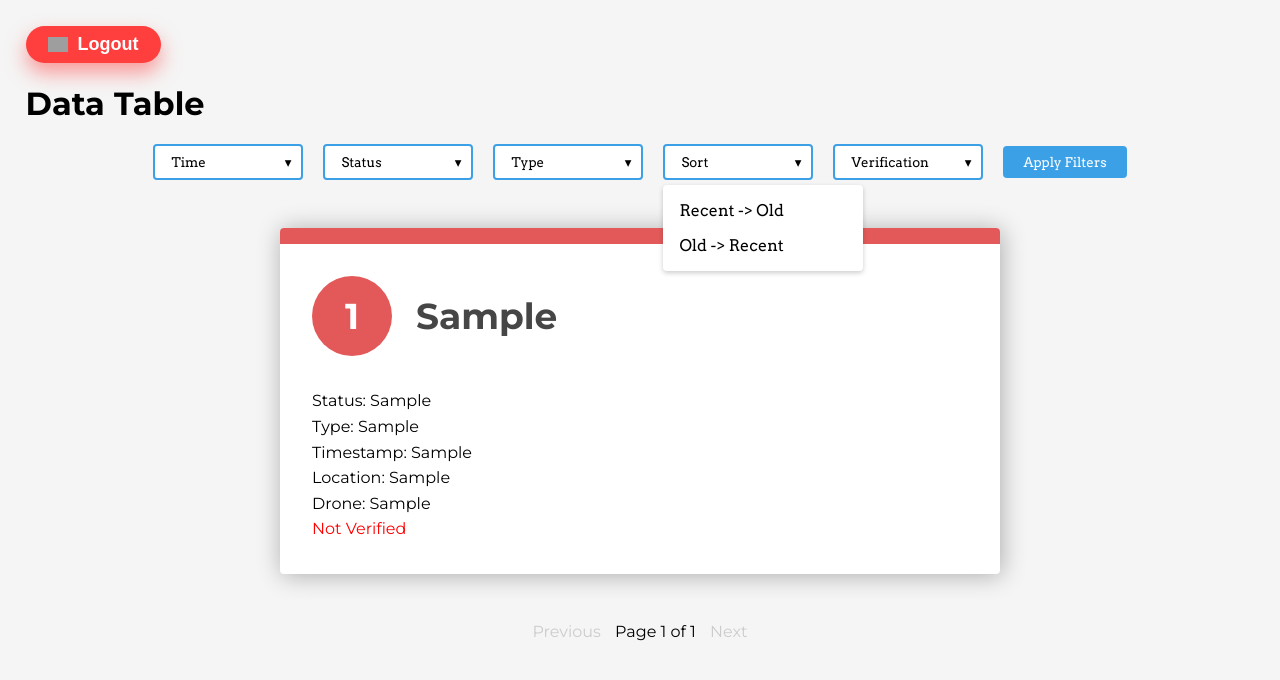
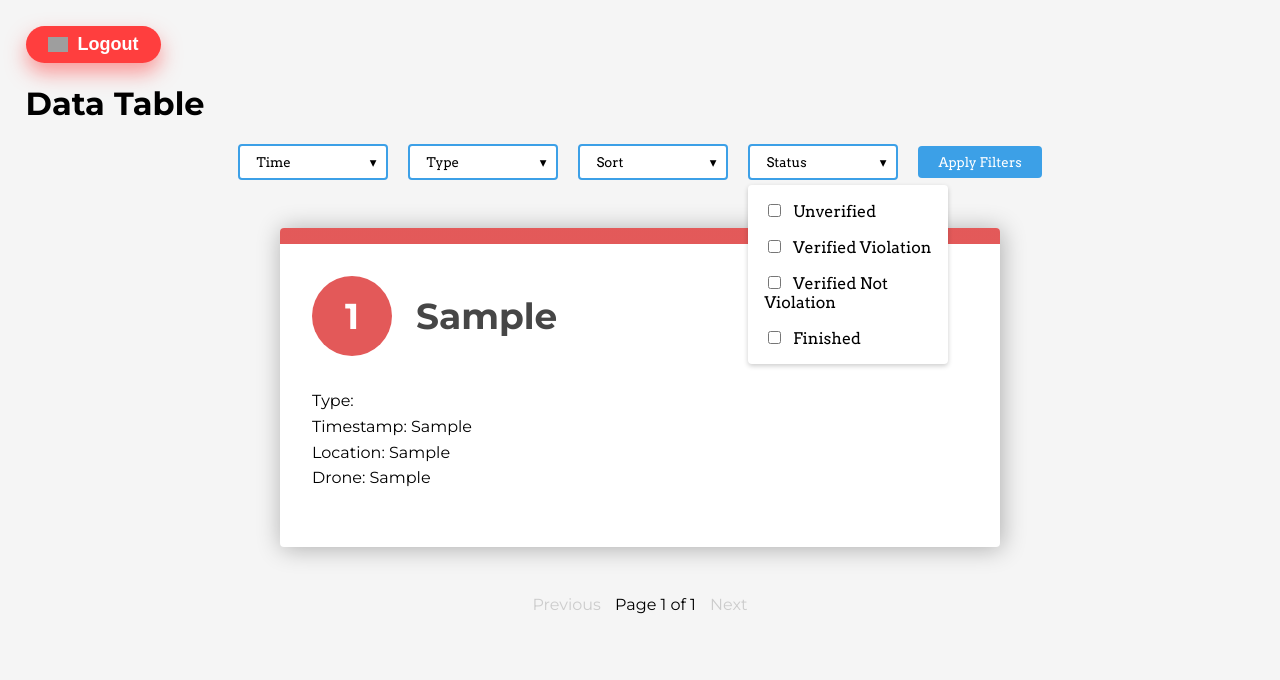
Before and after one commit to DaWanAnOnli/etle-app, a Django app: template main/templates/table.html in a window 1280 px wide, after a click on "Status". Shown: the top 680 px of the page. Run offline with Django 5.2, Linux system fonts and the light colour scheme; the template is opened without the code that fills it: most values are stand-ins (such as "Sample title", 1, 10 or a date in 2020); some libraries are stand-ins or nearby versions; grey boxes are pictures that could not be loaded.

Commit message:
fixed filter and placeholder values for status and type for table.html and details.html

```diff
--- a/main/templates/table.html
+++ b/main/templates/table.html
@@ -349,6 +349,31 @@
             color: white;
             display: block;
         }
+
+        .status-box {
+            display: inline-block;
+            color: #fff;
+            padding: 5px 10px;
+            border-radius: 4px;
+            margin-top: 10px;
+            font-weight: bold;
+        }
+
+        .status-0 {
+            background-color: red;
+        }
+
+        .status-1 {
+            background-color: blue;
+        }
+
+        .status-2 {
+            background-color: blue;
+        }
+
+        .status-3 {
+            background-color: green;
+        }
     </style>
 </head>
 <body>
@@ -374,28 +399,7 @@
                 <input type="hidden" name="time_filter" value="{{ filters.time_filter }}">
             </div>
 
-            <!-- Status Filter -->
-            <div class="dropdown">
-                <button type="button" class="dropdown-toggle">Status</button>
-                <div class="dropdown-menu">
-                    <label>
-                        <input type="checkbox" name="status_filter" value="0" {% if '0' in filters.status_filter %}checked{% endif %}>
-                        Status 0
-                    </label>
-                    <label>
-                        <input type="checkbox" name="status_filter" value="1" {% if '1' in filters.status_filter %}checked{% endif %}>
-                        Status 1
-                    </label>
-                    <label>
-                        <input type="checkbox" name="status_filter" value="2" {% if '2' in filters.status_filter %}checked{% endif %}>
-                        Status 2
-                    </label>
-                    <label>
-                        <input type="checkbox" name="status_filter" value="3" {% if '3' in filters.status_filter %}checked{% endif %}>
-                        Status 3
-                    </label>
-                </div>
-            </div>
+
 
             <!-- Type Filter -->
             <div class="dropdown">
@@ -403,15 +407,15 @@
                 <div class="dropdown-menu">
                     <label>
                         <input type="checkbox" name="type_filter" value="0" {% if '0' in filters.type_filter %}checked{% endif %}>
-                        Type 0
+                        Didn't Use a Helmet
                     </label>
                     <label>
                         <input type="checkbox" name="type_filter" value="1" {% if '1' in filters.type_filter %}checked{% endif %}>
-                        Type 1
+                        More than 2 Passengers
                     </label>
                     <label>
                         <input type="checkbox" name="type_filter" value="2" {% if '2' in filters.type_filter %}checked{% endif %}>
-                        Type 2
+                        Invalid Licence Plate Number
                     </label>
                 </div>
             </div>
@@ -429,15 +433,23 @@
             </div>
 
             <div class="dropdown">
-                <button type="button" class="dropdown-toggle">Verification</button>
+                <button type="button" class="dropdown-toggle">Status</button>
                 <div class="dropdown-menu">
                     <label>
-                        <input type="checkbox" name="is_verified_filter" value="1" {% if '1' in filters.is_verified_filter %}checked{% endif %}>
-                        Verified
+                        <input type="checkbox" name="status_filter" value="0" {% if '0' in filters.status_filter %}checked{% endif %}>
+                        Unverified
                     </label>
                     <label>
-                        <input type="checkbox" name="is_verified_filter" value="0" {% if '0' in filters.is_verified_filter %}checked{% endif %}>
-                        Not Verified
+                        <input type="checkbox" name="status_filter" value="1" {% if '1' in filters.status_filter %}checked{% endif %}>
+                        Verified Violation
+                    </label>
+                    <label>
+                        <input type="checkbox" name="status_filter" value="2" {% if '2' in filters.status_filter %}checked{% endif %}>
+                        Verified Not Violation
+                    </label>
+                    <label>
+                        <input type="checkbox" name="status_filter" value="3" {% if '3' in filters.status_filter %}checked{% endif %}>
+                        Finished
                     </label>
                 </div>
             </div>
@@ -450,26 +462,46 @@
     <ol style="--length: {{ data|length }}" role="list">
         {% for row in data %}
             <li style="--i: {{ forloop.counter }}">
-            {% if row.8 %}
-            <a>
+                {% if row.2 == 3 %}
                     <h3>{{ row.1 }}</h3>
-                <p>Status: {{ row.2 }}</p>
-                <p>Type: {{ row.3 }}</p>
+                    <p>
+                        Type:
+                        {% if row.3 == 0 %}Didn't Use a Helmet
+                        {% elif row.3 == 1 %}More than 2 Passengers
+                        {% elif row.3 == 2 %}Invalid Licence Plate Number
+                        {% endif %}
+                    </p>
                     <p>Timestamp: {{ row.4 }}</p>
                     <p>Location: {{ row.5 }}</p>
                     <p>Drone: {{ row.7 }}</p>
-            </a>
-                <p style="color: green;">Verified</p>
+                    <div class="status-box status-{{ row.2 }}">
+                        {% if row.2 == 0 %}Unverified
+                        {% elif row.2 == 1 %}Verified to be Violation
+                        {% elif row.2 == 2 %}Verified to be Not a Violation
+                        {% elif row.2 == 3 %}Finished
+                        {% endif %}
+                    </div>
                 {% else %}
                     <a href="/details/{{ row.0 }}/">
                         <h3>{{ row.1 }}</h3>
-                <p>Status: {{ row.2 }}</p>
-                <p>Type: {{ row.3 }}</p>
+                        <p>
+                            Type:
+                            {% if row.3 == 0 %}Didn't Use a Helmet
+                            {% elif row.3 == 1 %}More than 2 Passengers
+                            {% elif row.3 == 2 %}Invalid Licence Plate Number
+                            {% endif %}
+                        </p>
                         <p>Timestamp: {{ row.4 }}</p>
                         <p>Location: {{ row.5 }}</p>
                         <p>Drone: {{ row.7 }}</p>
+                        <div class="status-box status-{{ row.2 }}">
+                            {% if row.2 == 0 %}Unverified
+                            {% elif row.2 == 1 %}Verified to be Violation
+                            {% elif row.2 == 2 %}Verified to be Not a Violation
+                            {% elif row.2 == 3 %}Finished
+                            {% endif %}
+                        </div>
                     </a>
-                <p style="color: red;">Not Verified</p>
                 {% endif %}
             </li>
         {% endfor %}
```
Also changed, not shown: main/templates/details.html (+47 -13 lines), main/views.py (+23 -23 lines), postgresql_script.txt (+16 -17 lines). Lines whose indentation alone changed are shown as unchanged.
